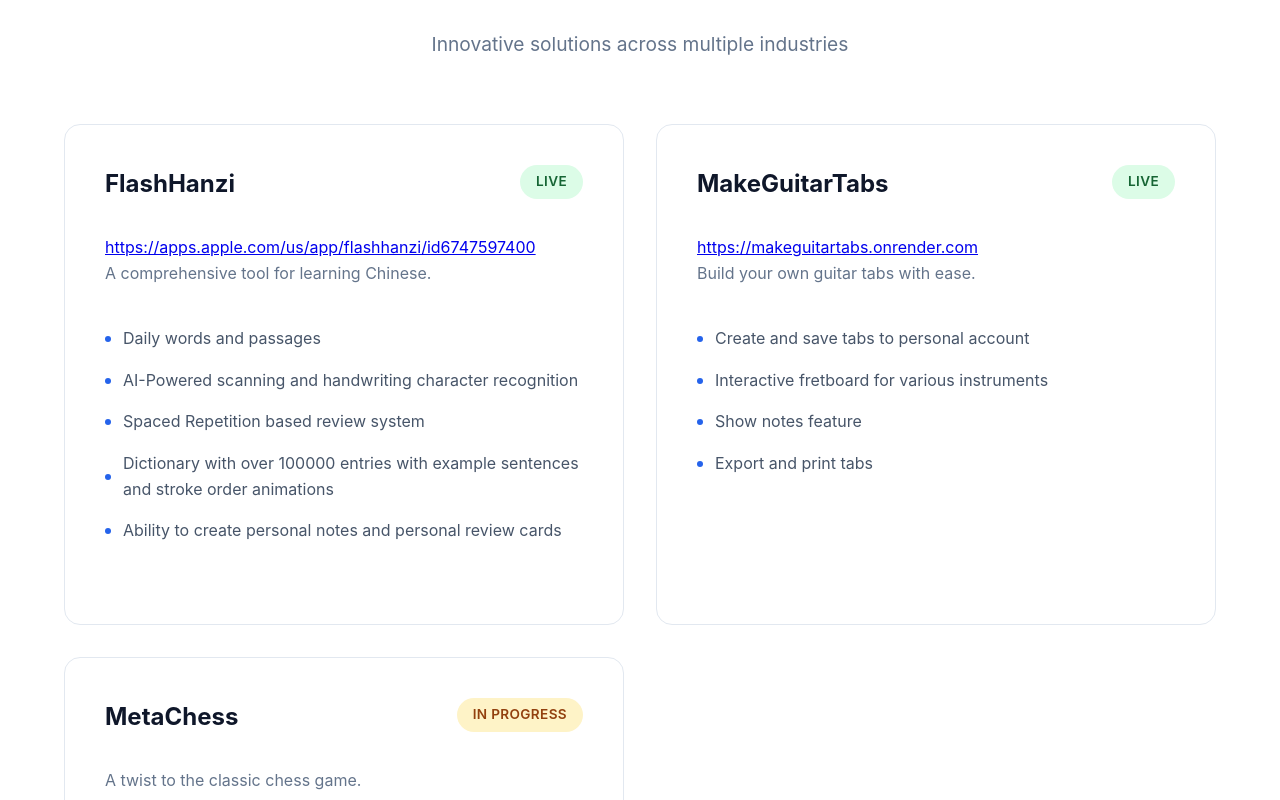
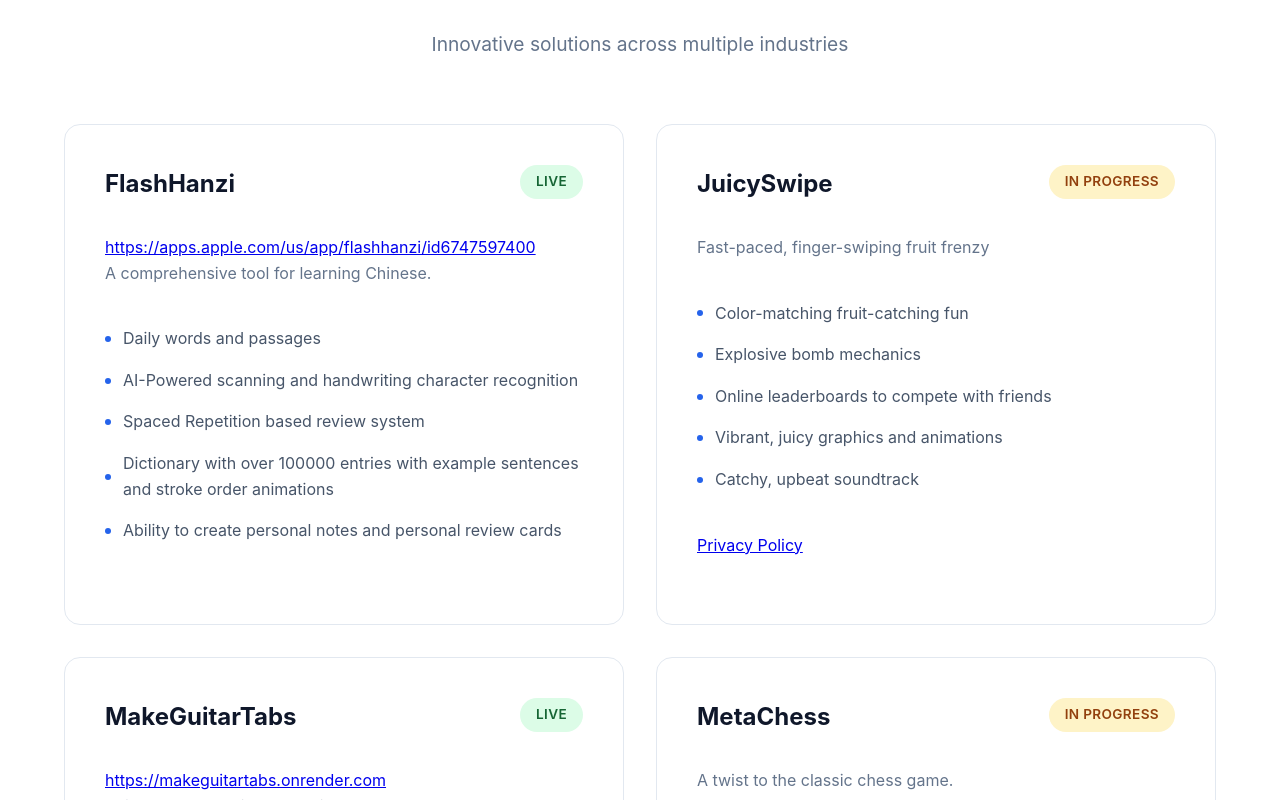
Before and after one commit to JasonS911/axoncodewebsite, a React (Create React App) app: page / in a window 1280 px wide. Shown: the part 1540-2340 px from the top of the page. Built offline with nearby package versions, Linux system fonts and the light colour scheme.

Commit message:
juicy swipe

```diff
--- /dev/null
+++ b/public/juicyswipe/index.html
@@ -0,0 +1,117 @@
+<!DOCTYPE html>
+<html lang="en">
+
+    <head>
+        <meta charset="UTF-8" />
+        <meta name="viewport" content="width=device-width, initial-scale=1.0" />
+        <title>JuicySwipe Privacy Policy</title>
+        <style>
+            body {
+                font-family: Arial, sans-serif;
+                margin: 0;
+                padding: 40px;
+                background: #fefefe;
+                color: #333;
+                line-height: 1.6;
+                max-width: 800px;
+                margin-left: auto;
+                margin-right: auto;
+            }
+
+            h1 {
+                color: #ff5722;
+                margin-bottom: 20px;
+            }
+
+            h2 {
+                margin-top: 30px;
+                color: #444;
+            }
+
+            a {
+                color: #ff5722;
+                text-decoration: none;
+            }
+
+            a:hover {
+                text-decoration: underline;
+            }
+
+            .back-button {
+                display: inline-block;
+                margin-bottom: 20px;
+                padding: 8px 16px;
+                background: #ff5722;
+                color: white;
+                border-radius: 6px;
+                text-decoration: none;
+                font-size: 0.9rem;
+                transition: background 0.3s ease;
+            }
+
+            .back-button:hover {
+                background: #e64a19;
+            }
+
+            footer {
+                margin-top: 60px;
+                font-size: 0.9rem;
+                color: #888;
+                text-align: center;
+            }
+        </style>
+    </head>
+
+    <body>
+        <a href="/" class="back-button">← Back to AxonCode</a>
+
+        <h1>JuicySwipe Privacy Policy</h1>
+        <p><strong>Effective date:</strong> August 5, 2025</p>
+
+        <p>
+            JuicySwipe ("we", "our", "us") values your privacy. This Privacy Policy explains how we
+            collect, use, and safeguard your information when you use our mobile game.
+        </p>
+
+        <h2>Information We Collect</h2>
+        <p>
+            - We do not collect personal information such as your name or email.<br>
+            - Game progress and leaderboard scores may be stored locally on your device or synced through platform
+            services (e.g., Game Center or Google Play Games) if you opt in.
+        </p>
+
+        <h2>How We Use Information</h2>
+        <p>
+            - To improve game performance and user experience.<br>
+            - To maintain leaderboards and achievements where applicable.
+        </p>
+
+        <h2>Third-Party Services</h2>
+        <p>
+            We may use third-party services (such as analytics or advertising) that have their own privacy policies.
+            We recommend reviewing their policies for more information.
+        </p>
+
+        <h2>Children's Privacy</h2>
+        <p>
+            Our game is suitable for ages 13+ and does not knowingly collect personal information from children.
+        </p>
+
+        <h2>Changes to This Policy</h2>
+        <p>
+            We may update this Privacy Policy from time to time. Changes will be posted on this page with a revised
+            date.
+        </p>
+
+        <h2>Contact Us</h2>
+        <p>
+            If you have any questions about this Privacy Policy, contact us at
+            <a href="mailto:juicyswipe@gmail.com">juicyswipe@gmail.com</a>.
+        </p>
+
+        <footer>
+            &copy; 2025 AxonCode. All rights reserved.
+        </footer>
+    </body>
+
+</html>
--- a/src/App.js
+++ b/src/App.js
@@ -56,6 +56,22 @@
         "Ability to create personal notes and personal review cards"
 
       ]
+    },
+    {
+      name: "JuicySwipe",
+      status: "In Progress",
+      statusClass: "status-development",
+      link: "",
+      description: "Fast-paced, finger-swiping fruit frenzy",
+      features: [
+        "Color-matching fruit-catching fun",
+        "Explosive bomb mechanics",
+        "Online leaderboards to compete with friends",
+        "Vibrant, juicy graphics and animations",
+        "Catchy, upbeat soundtrack"
+      ],
+      privacy: "/juicyswipe"
+
     },
     {
       name: "MakeGuitarTabs",
@@ -493,7 +509,9 @@
                       <li key={featureIndex}>{feature}</li>
                     ))}
                   </ul>
-                </div>
+                  {product.privacy && (
+                    <a href={product.privacy}>Privacy Policy</a>
+                  )}                </div>
               ))}
             </div>
           </div>
```
